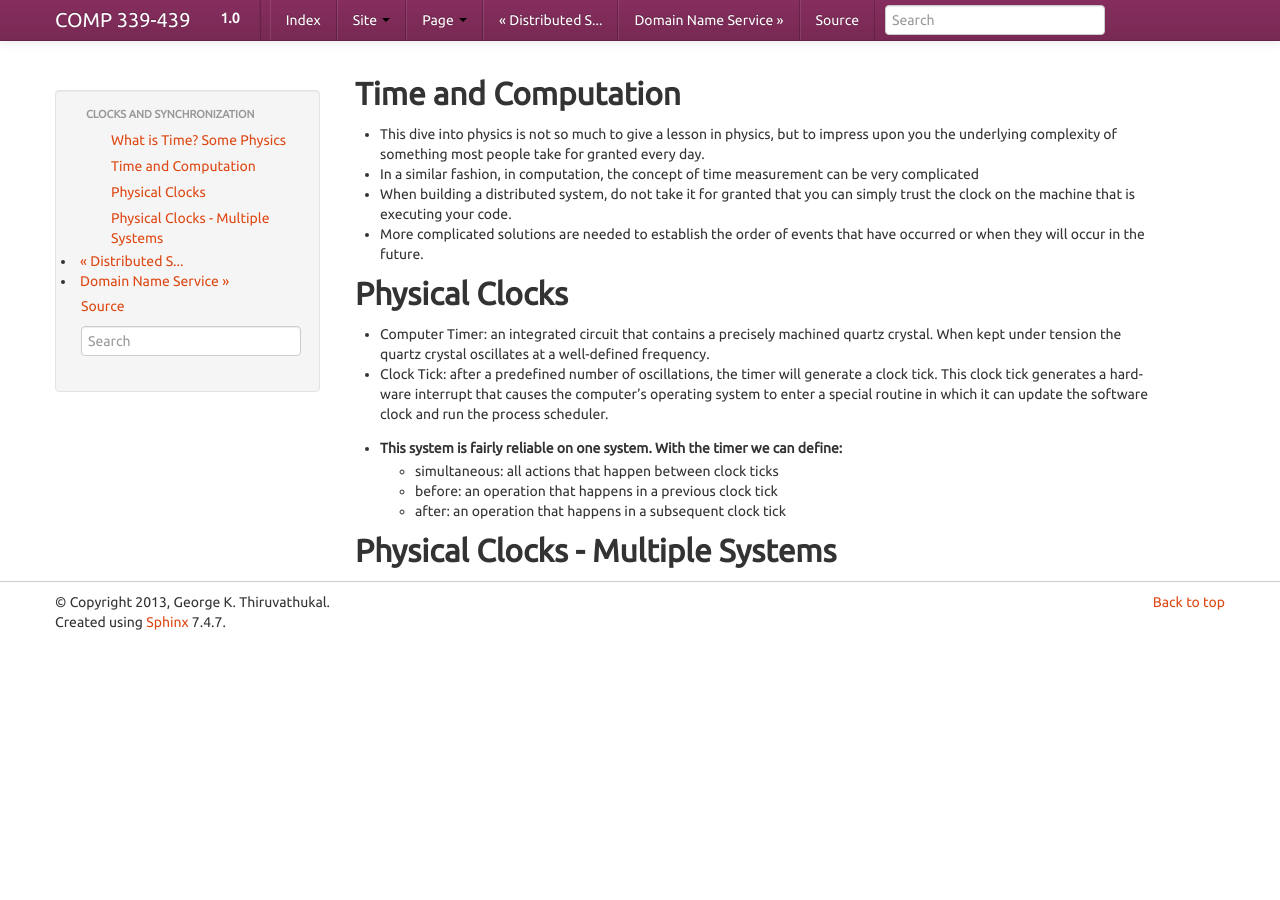
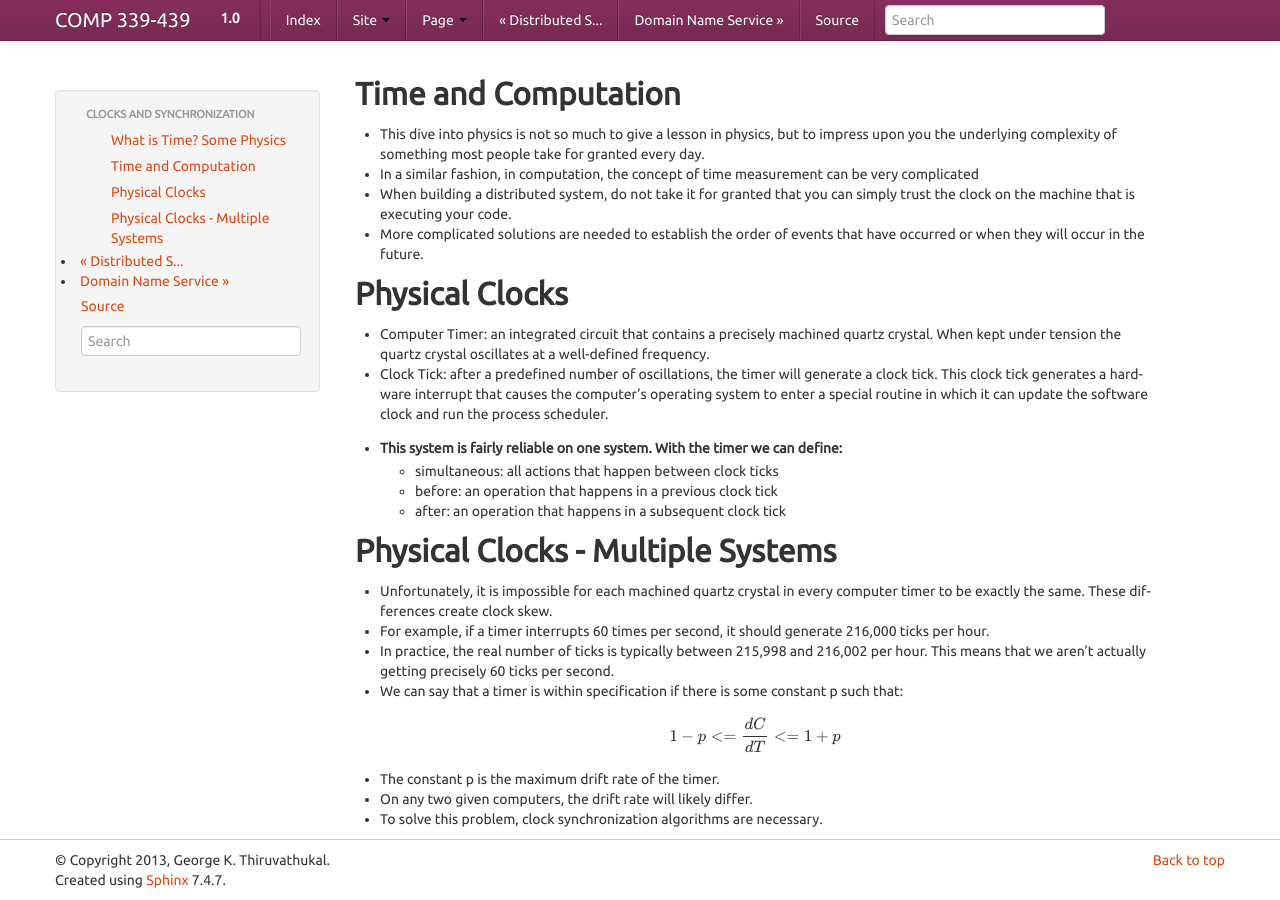
Before and after one commit to LoyolaChicagoBooks/distributedsystems, a Sphinx documentation site: the page built from source/clocks.rst, in a window 1280 px wide and 900 px high, scrolled down 948 px. Built offline with Sphinx 7.4.7, drawn with Linux system fonts in a browser that asks for light colours; before the commit the page ends 1590 px from its top, so only the background shows below that.

Commit message:
physical clocks slides

```diff
--- a/source/clocks.rst
+++ b/source/clocks.rst
@@ -40,3 +40,17 @@ Physical Clocks
 
 Physical Clocks - Multiple Systems
 ------------------------------------
+
+- Unfortunately, it is impossible for each machined quartz crystal in every computer timer to be exactly the same. These differences create clock skew.
+- For example, if a timer interrupts 60 times per second, it should generate 216,000 ticks per hour.
+- In practice, the real number of ticks is typically between 215,998 and 216,002 per hour. This means that we aren’t actually getting precisely 60 ticks per second.
+- We can say that a timer is within specification if there is some constant p such that:
+
+.. math::
+
+	1 - p <= \frac{dC}{dT} <= 1 + p
+
+
+- The constant p is the maximum drift rate of the timer.
+- On any two given computers, the drift rate will likely differ.
+- To solve this problem, clock synchronization algorithms are necessary.
```
